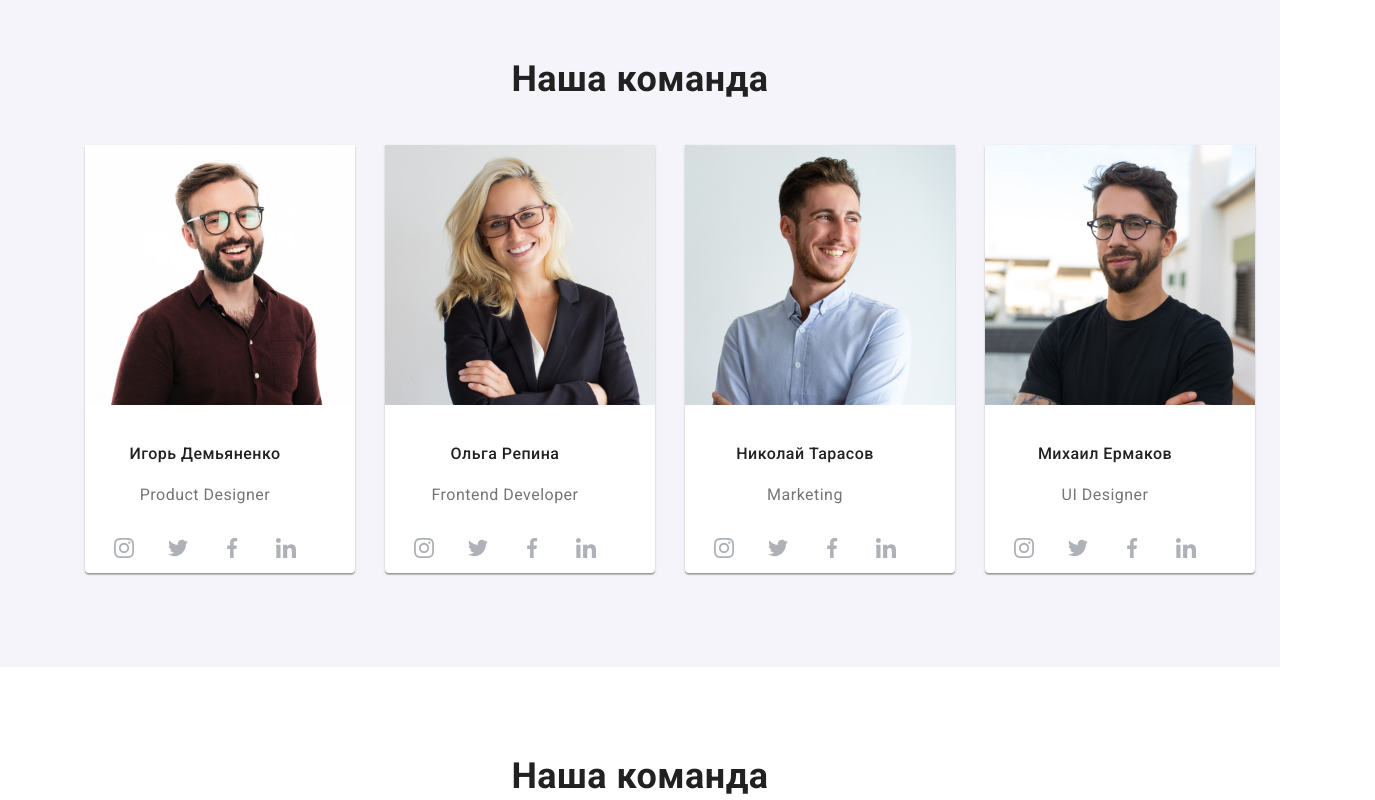
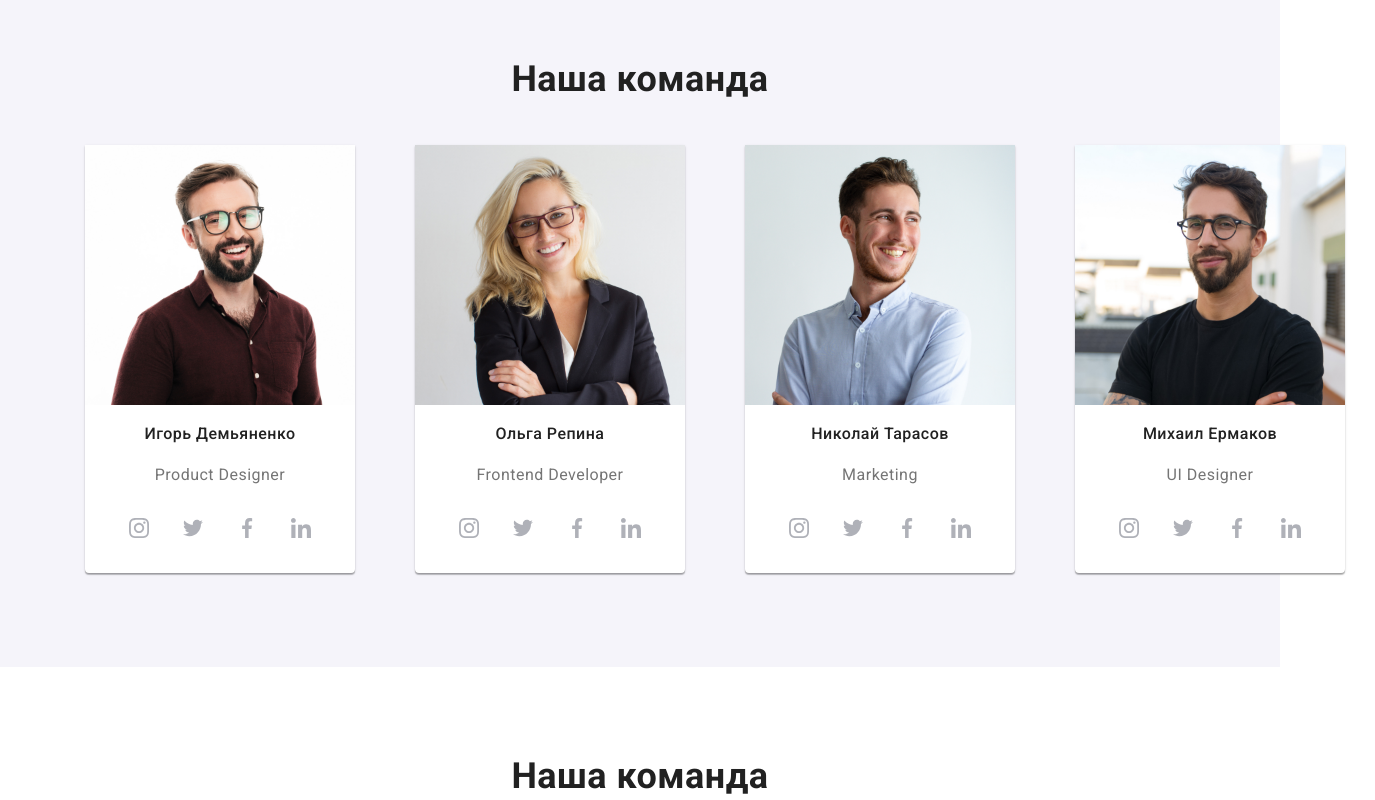
Before and after one commit to Helen7863/home-work-2, a plain HTML site: page index.html in a window 1280 px wide. Shown: the part 1623-2423 px from the top of the page, 1375 px wide, since content can reach past the window. Drawn offline with nearby package versions, Linux system fonts and the light colour scheme.

Commit message:
исправление ошибок

```diff
--- a/css/style.css
+++ b/css/style.css
@@ -135,6 +135,12 @@ p {
   background-image: url("../imeges/icons.svg.svg#icon-envelope-hover-1");
 }
 
+.lines {
+  width: 100%;
+  height: 0px;
+  border: 1px solid #ececec;
+}
+
 /*  Hero section */
 
 .hero {
@@ -221,7 +227,7 @@ p {
   background-image: url("../imeges/icons.svg.svg#icon-astronaut-1-1");
 }
 .title {
-  margin-bottom: 10px;
+  padding-bottom: 10px;
 }
 
 /* Section 3 */
@@ -262,7 +268,7 @@ p {
   align-items: center;
 }
 
-.team-kart {
+.team-item {
   width: 270px;
   height: 428px;
   box-shadow: 0px 1px 3px rgba(0, 0, 0, 0.12), 0px 1px 1px rgba(0, 0, 0, 0.14),
@@ -270,8 +276,12 @@ p {
   border-radius: 0px 0px 4px 4px;
   margin-left: 30px;
   background-color: var(--accent-color);
+  margin-right: 30px;
 }
 
+.team-img {
+  padding-bottom: 10px;
+}
 .team-list .title {
   font-weight: 500;
   font-size: 16px;
@@ -284,13 +294,7 @@ p {
   margin-bottom: 16px;
 }
 
-.team-item {
-  margin-right: 30px;
-}
-
 .team-list-content {
-  padding-top: 30px;
-  padding-bottom: 30px;
   text-align: center;
 }
 
@@ -452,9 +456,11 @@ p {
 }
 
 .line {
+  font-family: Roboto;
   font-weight: 500;
   font-size: 16px;
   line-height: 1.6;
+  letter-spacing: 0.03em;
   border-radius: 4px;
   padding: 6px 22px;
 }
--- a/index.html
+++ b/index.html
@@ -125,16 +125,59 @@
           <h2 class="section-title">Наша команда</h2>
 
           <ul class="team-list list">
-            <div class="team-kart">
             <li class="team-item">
               <img
                 src="./imeges/sect3-1.jpg"
                 alt=" Фото Игоря Демьяненко "
                 width="270"
+                class="team-img"
               />
-                <div class="team-list-content">
-                  <h3 class="title">Игорь Демьяненко</h3>
-                  <p class="paragraph">Product Designer</p>
+
+              <h3 class="title team-list-content">Игорь Демьяненко</h3>
+              <p class="paragraph team-list-content">Product Designer</p>
+              <ul class="social-list list">
+                <li class="social-item">
+                  <a href="" class="social-link">
+                    <svg class="social-icon" width="20" height="20">
+                      <use href="imeges/icons.svg.svg#icon-instagram-2-1"></use>
+                    </svg>
+                  </a>
+                </li>
+                <li class="social-item">
+                  <a href="" class="social-link">
+                    <svg class="social-icon" width="20" height="20">
+                      <use href="imeges/icons.svg.svg#icon-twitter-1-1"></use>
+                    </svg>
+                  </a>
+                </li>
+                <li class="social-item">
+                  <a href="" class="social-link">
+                    <svg class="social-icon" width="20" height="20">
+                      <use href="imeges/icons.svg.svg#icon-facebook-1-1"></use>
+                    </svg>
+                  </a>
+                </li>
+                <li class="social-item">
+                  <a href="" class="social-link">
+                    <svg class="social-icon" width="20" height="20">
+                      <use href="imeges/icons.svg.svg#icon-linkedin-1-1"></use>
+                    </svg>
+                  </a>
+                </li>
+              </ul>
+            </li>
+
+            <div class="team-kart">
+              <li class="team-item">
+                <img
+                  src="./imeges/sect3-2.jpg"
+                  alt="Фото Ольги Репиной"
+                  width="270"
+                  class="team-img"
+                />
+
+                <h3 class="title team-list-content">Ольга Репина</h3>
+                <p class="paragraph team-list-content">Frontend Developer</p>
                 <ul class="social-list list">
                   <li class="social-item">
                     <a href="" class="social-link">
@@ -148,9 +191,7 @@
                   <li class="social-item">
                     <a href="" class="social-link">
                       <svg class="social-icon" width="20" height="20">
-                          <use
-                            href="imeges/icons.svg.svg#icon-twitter-1-1"
-                          ></use>
+                        <use href="imeges/icons.svg.svg#icon-twitter-1-1"></use>
                       </svg>
                     </a>
                   </li>
@@ -173,20 +214,20 @@
                     </a>
                   </li>
                 </ul>
-                </div>
               </li>
             </div>
 
             <div class="team-kart">
               <li class="team-item">
                 <img
-                  src="./imeges/sect3-2.jpg"
-                  alt="Фото Ольги Репиной"
+                  src="./imeges/sect3-3.jpg"
+                  alt="Фото Николая Тарасова"
                   width="270"
+                  class="team-img"
                 />
-                <div class="team-list-content">
-                  <h3 class="title">Ольга Репина</h3>
-                  <p class="paragraph">Frontend Developer</p>
+
+                <h3 class="title team-list-content">Николай Тарасов</h3>
+                <p class="paragraph team-list-content">Marketing</p>
                 <ul class="social-list list">
                   <li class="social-item">
                     <a href="" class="social-link">
@@ -200,9 +241,7 @@
                   <li class="social-item">
                     <a href="" class="social-link">
                       <svg class="social-icon" width="20" height="20">
-                          <use
-                            href="imeges/icons.svg.svg#icon-twitter-1-1"
-                          ></use>
+                        <use href="imeges/icons.svg.svg#icon-twitter-1-1"></use>
                       </svg>
                     </a>
                   </li>
@@ -225,20 +264,20 @@
                     </a>
                   </li>
                 </ul>
-                </div>
               </li>
             </div>
 
             <div class="team-kart">
               <li class="team-item">
                 <img
-                  src="./imeges/sect3-3.jpg"
-                  alt="Фото Николая Тарасова"
+                  src="./imeges/sect3-4.jpg"
+                  alt="Фото Михаила Ермакова"
                   width="270"
+                  class="team-img"
                 />
-                <div class="team-list-content">
-                  <h3 class="title">Николай Тарасов</h3>
-                  <p class="paragraph">Marketing</p>
+
+                <h3 class="title team-list-content">Михаил Ермаков</h3>
+                <p class="paragraph team-list-content">UI Designer</p>
                 <ul class="social-list list">
                   <li class="social-item">
                     <a href="" class="social-link">
@@ -252,9 +291,7 @@
                   <li class="social-item">
                     <a href="" class="social-link">
                       <svg class="social-icon" width="20" height="20">
-                          <use
-                            href="imeges/icons.svg.svg#icon-twitter-1-1"
-                          ></use>
+                        <use href="imeges/icons.svg.svg#icon-twitter-1-1"></use>
                       </svg>
                     </a>
                   </li>
@@ -277,59 +314,6 @@
                     </a>
                   </li>
                 </ul>
-                </div>
-              </li>
-            </div>
-
-            <div class="team-kart">
-              <li class="team-item">
-                <img
-                  src="./imeges/sect3-4.jpg"
-                  alt="Фото Михаила Ермакова"
-                  width="270"
-                />
-                <div class="team-list-content">
-                  <h3 class="title">Михаил Ермаков</h3>
-                  <p class="paragraph">UI Designer</p>
-                  <ul class="social-list list">
-                    <li class="social-item">
-                      <a href="" class="social-link">
-                        <svg class="social-icon" width="20" height="20">
-                          <use
-                            href="imeges/icons.svg.svg#icon-instagram-2-1"
-                          ></use>
-                        </svg>
-                      </a>
-                    </li>
-                    <li class="social-item">
-                      <a href="" class="social-link">
-                        <svg class="social-icon" width="20" height="20">
-                          <use
-                            href="imeges/icons.svg.svg#icon-twitter-1-1"
-                          ></use>
-                        </svg>
-                      </a>
-                    </li>
-                    <li class="social-item">
-                      <a href="" class="social-link">
-                        <svg class="social-icon" width="20" height="20">
-                          <use
-                            href="imeges/icons.svg.svg#icon-facebook-1-1"
-                          ></use>
-                        </svg>
-                      </a>
-                    </li>
-                    <li class="social-item">
-                      <a href="" class="social-link">
-                        <svg class="social-icon" width="20" height="20">
-                          <use
-                            href="imeges/icons.svg.svg#icon-linkedin-1-1"
-                          ></use>
-                        </svg>
-                      </a>
-                    </li>
-                  </ul>
-                </div>
               </li>
             </div>
           </ul>
@@ -351,35 +335,35 @@
             </li>
             <li class="client-item">
               <a href="" class="client-link">
-                <svg href="" class="client-icon" width="40" height="46,7">
+                <svg href="" class="client-icon" width="40" height="52">
                   <use href="./imeges/icons.svg.svg#icon-group-1-1"></use>
                 </svg>
               </a>
             </li>
             <li class="client-item">
               <a href="" class="client-link"
-                ><svg href="" class="client-icon" width="40" height="46,7">
+                ><svg href="" class="client-icon" width="43" height="41">
                   <use href="./imeges/icons.svg.svg#icon-group-2-1"></use>
                 </svg>
               </a>
             </li>
             <li class="client-item">
               <a href="" class="client-link"
-                ><svg href="" class="client-icon" width="40" height="46,7">
+                ><svg href="" class="client-icon" width="84" height="40">
                   <use href="./imeges/icons.svg.svg#icon-group-3-1"></use>
                 </svg>
               </a>
             </li>
             <li class="client-item">
               <a href="" class="client-link"
-                ><svg href="" class="client-icon" width="40" height="46,7">
+                ><svg href="" class="client-icon" width="62" height="45">
                   <use href="./imeges/icons.svg.svg#icon-group-4-1"></use>
                 </svg>
               </a>
             </li>
             <li class="client-item">
               <a href="" class="client-link">
-                <svg href="" class="client-icon" width="40" height="46,7">
+                <svg href="" class="client-icon" width="93" height="43">
                   <use href="./imeges/icons.svg.svg#icon-group-5-1"></use>
                 </svg>
               </a>
```
Also changed, not shown: portfolio.html (+1 -0 lines). Lines whose indentation alone changed are shown as unchanged.
